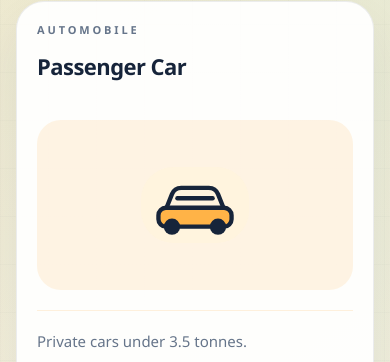
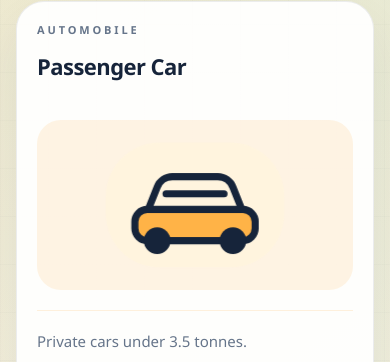
Before and after one commit to mx1322/VitecoverServer, a Next.js app in the folder frontend/: page / in a window 390 px wide. Shown: the part 264-626 px from the top of the page. Built offline with nearby package versions, Linux system fonts and the light colour scheme; no server answers.

Commit message:
fix(frontend): enlarge mobile product logos

```diff
--- a/frontend/src/app/page.tsx
+++ b/frontend/src/app/page.tsx
@@ -13,7 +13,7 @@ export default async function HomePage() {
   const titleClass =
     "text-[22px] font-semibold leading-[1.12] tracking-tight text-[var(--ink)] md:text-[24px] md:leading-[1.08]";
   const iconWrapClass =
-    "mt-4 flex h-[170px] w-full items-center justify-center rounded-[24px] bg-[rgba(255,179,71,0.14)] px-4 py-5 sm:h-[210px] md:h-[250px] md:rounded-[26px] md:py-6";
+    "mt-4 flex h-[170px] w-full items-center justify-center overflow-hidden rounded-[24px] bg-[rgba(255,179,71,0.14)] px-3 py-4 sm:h-[210px] md:h-[250px] md:rounded-[26px] md:px-4 md:py-5";
   const descriptionClass =
     "text-[15px] leading-7 text-[var(--muted)]";
   const priceBlockClass =
@@ -54,7 +54,7 @@ export default async function HomePage() {
                   <img
                     src={product.iconPath}
                     alt={product.title}
-                    className="h-auto max-h-full w-full max-w-[240px] object-contain sm:max-w-[280px] md:max-w-[320px]"
+                    className="h-full w-full max-w-none scale-[1.55] transform-gpu object-contain sm:scale-[1.45] md:scale-[1.35]"
                   />
                 </div>
 
```
